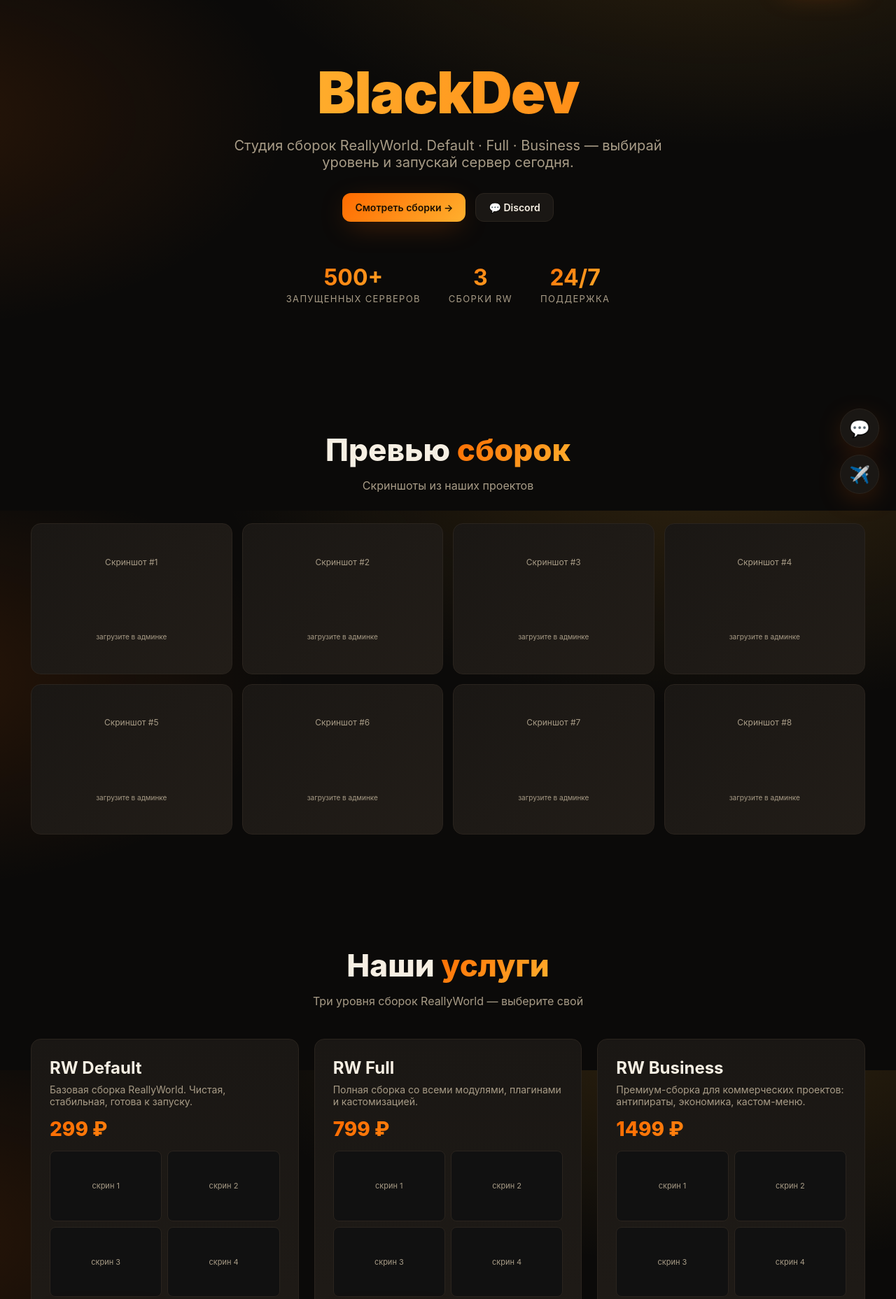
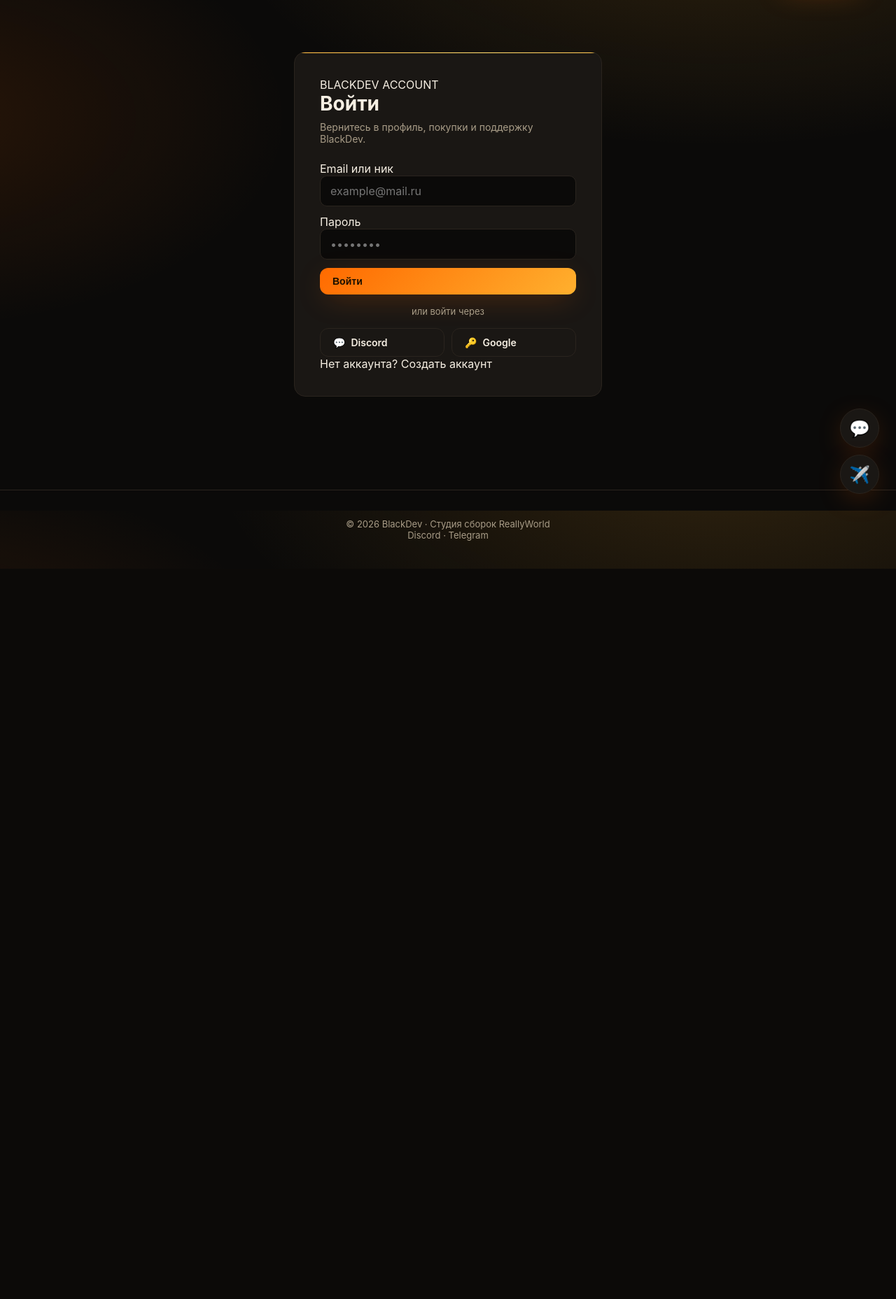
Before and after one commit to artem124632/blacktest1, a Flask app: template templates/index.html in a window 1280 px wide. Shown: the part 70-1927 px from the top of the page at 70% size. After the commit the page ends 883 px from the top, so only its background shows below. Run offline with Flask 3, Linux system fonts and the light colour scheme; the template is opened without the code that fills it: values that come from a table or form of the project are taken from there, others are empty; data comes from the database, SQL or seed files in the repository; a map, chart or similar area stays blank.

Commit message:
Update index.html

```diff
--- a/templates/index.html
+++ b/templates/index.html
@@ -1,121 +1,35 @@
-{% extends 'base.html' %}
-{% block content %}
+{% extends 'base.html' %}{% block content %}
+<div class="auth-wrap auth-page-login">
+  <div class="auth-card auth-card-pro">
+    <div class="auth-glow"></div>
+    <div class="auth-head">
+      <span class="auth-kicker">BLACKDEV ACCOUNT</span>
+      <h1>Войти</h1>
+      <p class="sub">Вернитесь в профиль, покупки и поддержку BlackDev.</p>
+    </div>
 
-<section class="hero" id="home">
-  {% if site_settings.get('banner_url') %}<div class="hero-banner" style="background-image:url('{{ site_settings.get('banner_url') }}')"></div>{% endif %}
-  <div class="container">
-    <h1>{{ site_settings.get('site_title','BlackDev') }}</h1>
-    <p class="tag">{{ site_settings.get('site_tagline','Премиальные сборки ReallyWorld') }}. Default · Full · Business — выбирай уровень и запускай сервер сегодня.</p>
-    <div class="cta">
-      <a class="btn primary" href="#услуги">Смотреть сборки →</a>
-      <a class="btn rgb" href="{{ site_settings.get('discord_url') }}" target="_blank">💬 Discord</a>
+    <form method="post" class="auth-form">
+      <label class="field">
+        <span>Email или ник</span>
+        <input class="input" name="ident" autocomplete="username" placeholder="example@mail.ru" required>
+      </label>
+      <label class="field">
+        <span>Пароль</span>
+        <input class="input" name="password" type="password" autocomplete="current-password" placeholder="••••••••" required>
+      </label>
+      <button class="btn primary auth-submit" type="submit">Войти</button>
+    </form>
+
+    <div class="or"><span>или войти через</span></div>
+    <div class="social social-pro">
+      <a class="btn social-btn discord" href="{{ url_for('auth_discord') }}"><span>💬</span> Discord</a>
+      <a class="btn social-btn google" href="{{ url_for('auth_google') }}"><span>🔑</span> Google</a>
     </div>
-    <div class="stats">
-      <div class="stat"><b>500+</b><span>Запущенных серверов</span></div>
-      <div class="stat"><b>3</b><span>Сборки RW</span></div>
-      <div class="stat"><b>24/7</b><span>Поддержка</span></div>
+
+    <div class="auth-switch">
+      <span>Нет аккаунта?</span>
+      <a href="{{ url_for('register') }}">Создать аккаунт</a>
     </div>
   </div>
-</section>
-
-<section id="showcase">
-  <div class="container">
-    <h2 class="section-title">Превью <span class="accent">сборок</span></h2>
-    <p class="section-sub">Скриншоты из наших проектов</p>
-    <div class="gallery">
-      {% set any_shots = [] %}
-      {% for p in products %}
-        {% for s in (p.screenshots|from_json if p.screenshots else []) %}
-          <div class="ph" data-lightbox data-src="{{ s }}"><img src="{{ s }}" alt="{{ p.title }}"></div>
-        {% endfor %}
-      {% endfor %}
-      {# placeholders if empty #}
-      {% for i in range(8) %}<div class="ph">Скриншот #{{ i+1 }}<br><small>загрузите в админке</small></div>{% endfor %}
-    </div>
-  </div>
-</section>
-
-<section id="услуги">
-  <div class="container">
-    <h2 class="section-title">Наши <span class="accent">услуги</span></h2>
-    <p class="section-sub">Три уровня сборок ReallyWorld — выберите свой</p>
-    <div class="svc-grid">
-      {% for p in products %}
-      <div class="svc-card">
-        <h3>{{ p.title }}</h3>
-        <p>{{ p.description }}</p>
-        <div class="price">{{ '%.0f'|format(p.price) }} ₽</div>
-        <div class="shots">
-          {% set shots = (p.screenshots|from_json if p.screenshots else []) %}
-          {% if shots %}
-            {% for s in shots %}<div class="shot" data-lightbox data-src="{{ s }}"><img src="{{ s }}" alt=""></div>{% endfor %}
-          {% else %}
-            {% set need = 7 if p.slug=='business' else 4 %}
-            {% for i in range(need) %}<div class="shot" style="display:grid;place-items:center;color:var(--muted);font-size:11px">скрин {{ i+1 }}</div>{% endfor %}
-          {% endif %}
-        </div>
-        <div class="buy">
-          <form method="post" action="{{ url_for('buy', slug=p.slug) }}" style="display:contents">
-            <button class="btn primary" name="method" value="balance">Купить с баланса</button>
-            <button class="btn" name="method" value="crypto">Крипта</button>
-            <button class="btn" name="method" value="funpay">FunPay</button>
-            <button class="btn" name="method" value="discord">Discord</button>
-          </form>
-        </div>
-      </div>
-      {% endfor %}
-    </div>
-  </div>
-</section>
-
-<section id="reviews">
-  <div class="container">
-    <h2 class="section-title">Отзывы <span class="accent">клиентов</span></h2>
-    <p class="section-sub">Что говорят те, кто уже купил</p>
-    {% if current_user.is_authenticated %}
-      <form id="review-form" class="review-form">
-        <select name="product" class="input" required>
-          <option value="default">RW Default</option>
-          <option value="full">RW Full</option>
-          <option value="business">RW Business</option>
-        </select>
-        <div class="rating-pick"></div>
-        <textarea name="text" placeholder="Ваш отзыв..." maxlength="1000" required></textarea>
-        <button class="btn primary" type="submit">Отправить отзыв</button>
-      </form>
-    {% else %}
-      <p style="text-align:center;color:var(--muted);margin-bottom:24px"><a href="{{ url_for('login') }}" style="color:var(--accent)">Войдите</a>, чтобы оставить отзыв</p>
-    {% endif %}
-    <div class="reviews-grid" id="reviews-list"></div>
-  </div>
-</section>
-
-<section id="faq">
-  <div class="container">
-    <h2 class="section-title">Часто задаваемые <span class="accent">вопросы</span></h2>
-    <p class="section-sub">Если не нашли ответ — пишите в Discord</p>
-    <div class="faq">
-      {% for f in faqs %}
-      <details><summary>{{ f.question }}</summary><p>{{ f.answer }}</p></details>
-      {% endfor %}
-    </div>
-  </div>
-</section>
-
-<section id="contacts">
-  <div class="container">
-    <h2 class="section-title">Связь <span class="accent">с нами</span></h2>
-    <p class="section-sub">Мы всегда онлайн</p>
-    <div class="contacts">
-      <a class="contact-card" href="{{ site_settings.get('discord_url') }}" target="_blank">
-        <div class="ico">💬</div><b>Discord</b><div style="color:var(--muted);font-size:13px;margin-top:4px">Чат и поддержка</div></a>
-      <a class="contact-card" href="{{ site_settings.get('telegram_url') }}" target="_blank">
-        <div class="ico">✈️</div><b>Telegram</b><div style="color:var(--muted);font-size:13px;margin-top:4px">Новости</div></a>
-      {% if site_settings.get('funpay_url') %}
-      <a class="contact-card" href="{{ site_settings.get('funpay_url') }}" target="_blank">
-        <div class="ico">💳</div><b>FunPay</b><div style="color:var(--muted);font-size:13px;margin-top:4px">Покупка за ₽</div></a>{% endif %}
-    </div>
-  </div>
-</section>
-
+</div>
 {% endblock %}
```
